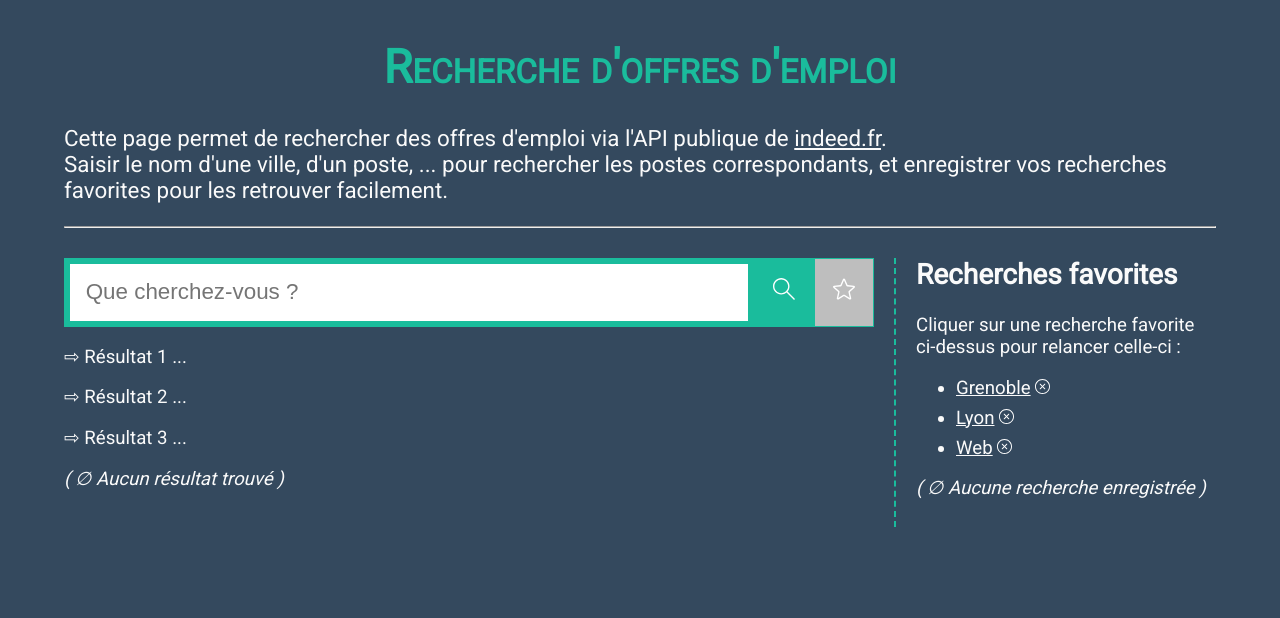
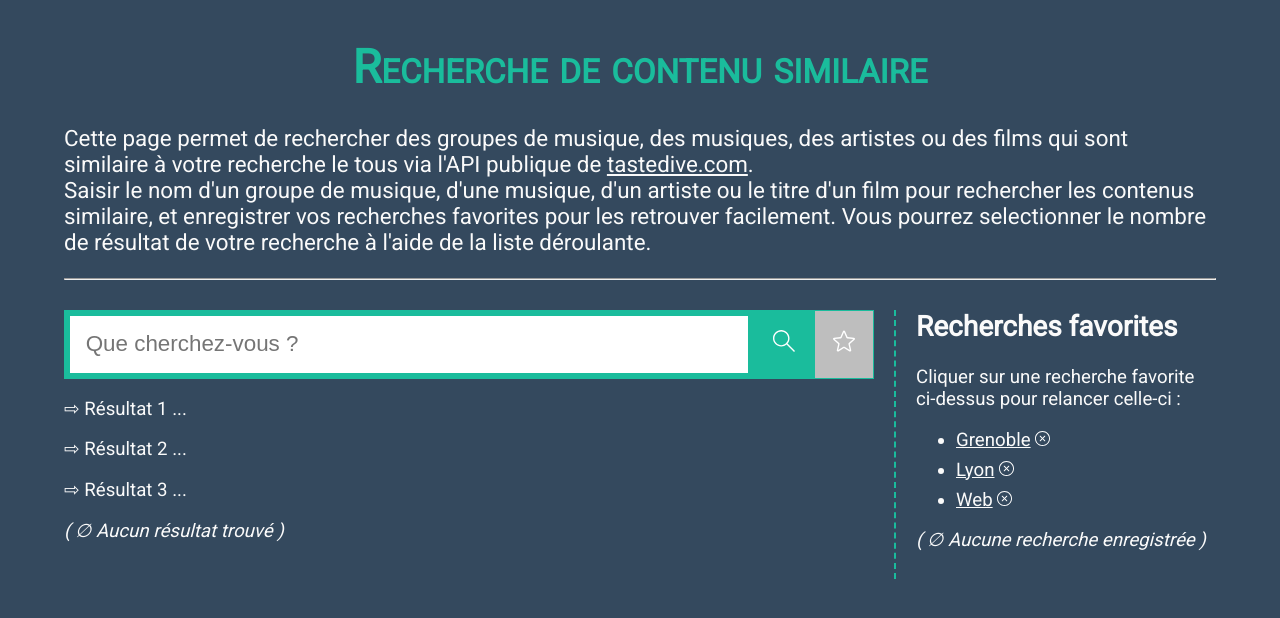
Before and after one commit to Jerome-GBZ/Projet_API_JS, a plain HTML site: page index.html in a window 1280 px wide. Drawn offline with nearby package versions, Linux system fonts and the light colour scheme.

Commit message:
description + title to index.html

```diff
--- a/index.html
+++ b/index.html
@@ -8,10 +8,10 @@
 	</head>
 	<body>
 		<header>
-			<h1>Recherche d'offres d'emploi</h1>
+			<h1> Recherche de contenu similaire </h1>
 
-			<p id="explication">Cette page permet de rechercher des offres d'emploi via l'API publique de <a href="https://www.indeed.fr/" target="_blank">indeed.fr</a>.<br>
-			Saisir le nom d'une ville, d'un poste, ... pour rechercher les postes correspondants, et enregistrer vos recherches favorites pour les retrouver facilement.</p>
+			<p id="explication">Cette page permet de rechercher des groupes de musique, des musiques, des artistes ou des films qui sont similaire à votre recherche le tous via l'API publique de <a href="https://tastedive.com/" target="_blank">tastedive.com</a>.<br>
+			Saisir le nom d'un groupe de musique, d'une musique, d'un artiste ou le titre d'un film pour rechercher les contenus similaire, et enregistrer vos recherches favorites pour les retrouver facilement. Vous pourrez selectionner le nombre de résultat de votre recherche à l'aide de la liste déroulante. </p>
 		</header>
 		<hr>
 
@@ -80,7 +80,8 @@
 		</main>
 
 		<script src="http://code.jquery.com/jquery-3.5.1.js"></script>
-		<script type="text/javascript" src="./js/index.js"></script>
+		<script type="text/javascript" src="./js/ajax.js"></script>
+		<script type="text/javascript" src="./js/localStorage.js"></script>
 
 	</body>
 </html>
--- a/js/localStorage.js
+++ b/js/localStorage.js
@@ -0,0 +1,7 @@
+function save_LS() { // save local storage
+  // attention pas de doublon
+
+}
+
+
+console.log(localStorage);
```
